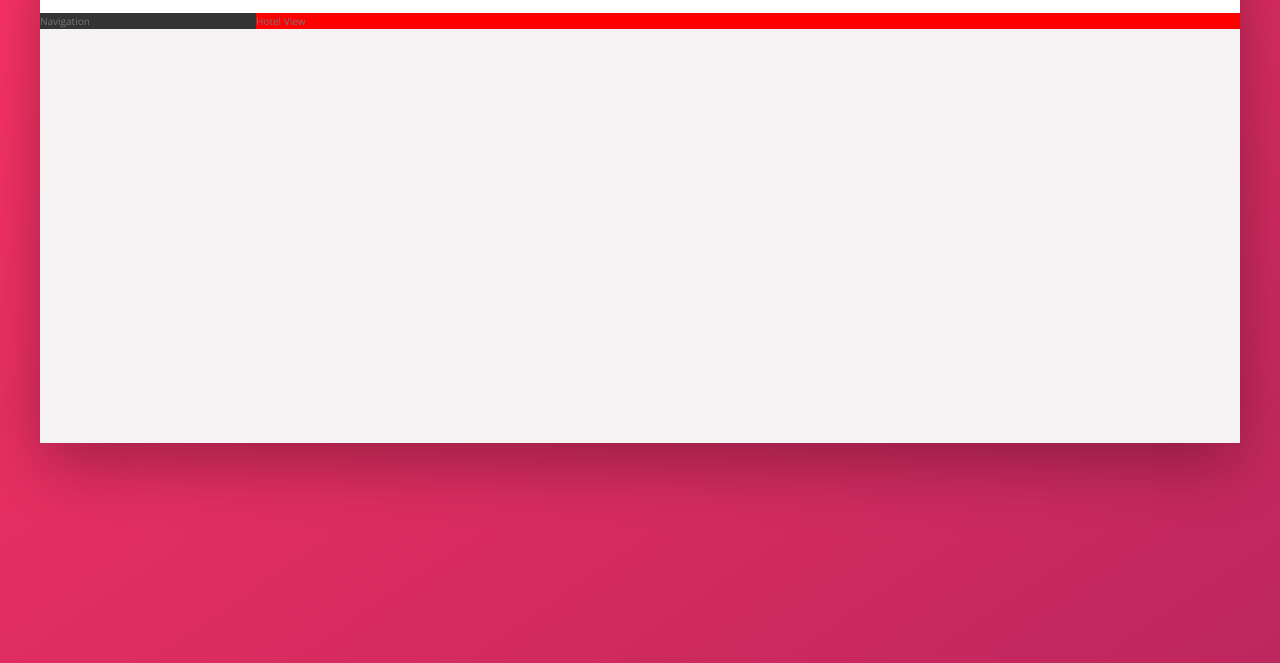
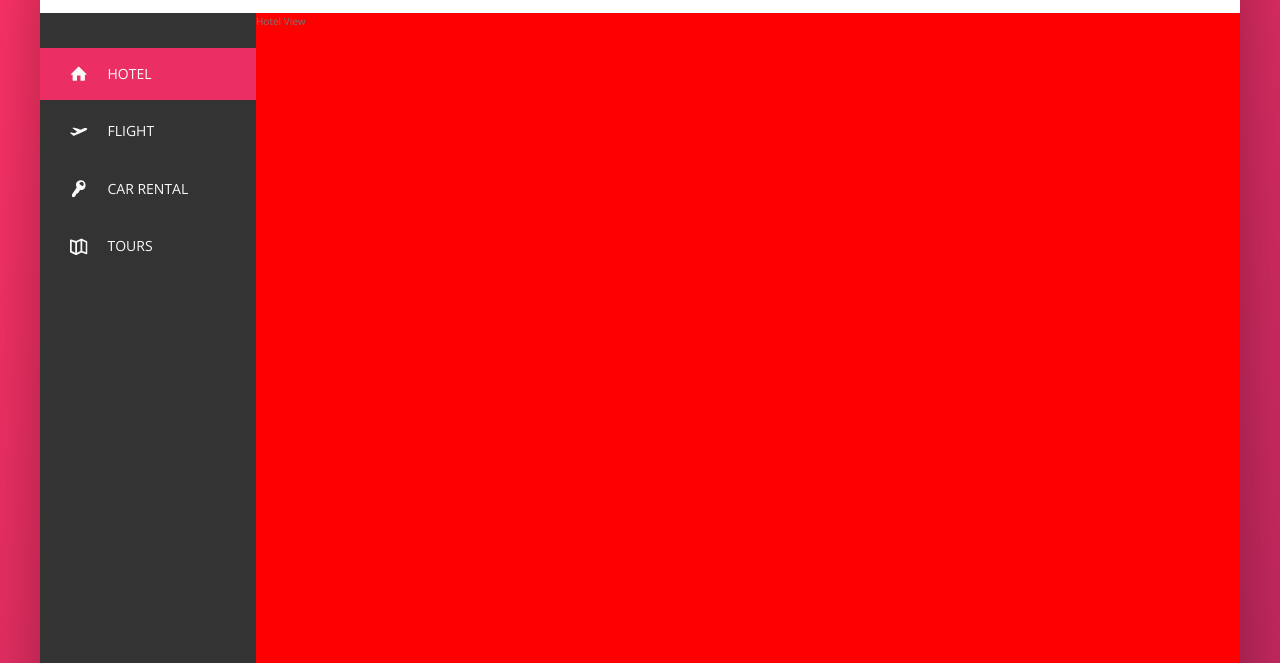
Before and after one commit to BaryRas/trillo_booking_app, a website: page index.html in a window 1280 px wide. Shown: the part 137-800 px from the top of the page. Drawn offline with nearby package versions, Linux system fonts and the light colour scheme.

Commit message:
feat: navbar
- Adding and styling navbar

```diff
--- a/index.html
+++ b/index.html
@@ -44,7 +44,43 @@
             </header>
             <div class="content">
                 <nav class="sidebar">
-                    Navigation
+                    <ul class="side-nav">
+                        <li class="side-nav_item side-nav_item--active">
+                            <a href="#" class="side-nav_link">
+                                <svg class="side-nav_icon">
+                                    <use xlink:href="img/sprite.svg#icon-home"></use>
+                                </svg>
+                                <span>Hotel</span>
+                            </a>
+                        </li>
+                        <li class="side-nav_item">
+                            <a href="#" class="side-nav_link">
+                                <svg class="side-nav_icon">
+                                    <use xlink:href="img/sprite.svg#icon-aircraft-take-off"></use>
+                                </svg>
+                                <span>Flight</span>
+                            </a>
+                        </li>
+                        <li class="side-nav_item">
+                            <a href="#" class="side-nav_link">
+                                <svg class="side-nav_icon">
+                                    <use xlink:href="img/sprite.svg#icon-key"></use>
+                                </svg>
+                                <span>Car Rental</span>
+                            </a>
+                        </li>
+                        <li class="side-nav_item">
+                            <a href="#" class="side-nav_link">
+                                <svg class="side-nav_icon">
+                                    <use xlink:href="img/sprite.svg#icon-map"></use>
+                                </svg>
+                                <span>Tours</span>
+                            </a>
+                        </li>
+                    </ul>
+                    <div class="legal">
+                        &copy; 2019 by BaryRas. All rights reserved.
+                    </div>
                 </nav>
                 <main class="hotel-view">
                     Hotel View
--- a/sass/_components.scss
+++ b/sass/_components.scss
@@ -136,3 +136,74 @@
     }
 
 }
+
+
+//////////////////////////////////////////////////
+// SIDE NAVIGATION
+.side-nav {
+    font-size: 1.4rem;
+    list-style: none;
+    margin-top: 3.5rem;
+
+    &_item {
+        position: relative;
+
+        &:not(:last-child) {
+            margin-bottom: .5rem;
+        }
+    }
+
+    &_item::before {
+        content: "";
+        position: absolute;
+        top: 0;
+        left: 0;
+        height: 100%;
+        width: 3px;
+        background-color: var(--color-primary);
+        transform: scaleY(0);
+        transition: transform .2s,
+                    width .4s cubic-bezier(1,0,0,1) .2s,
+                    background-color .1s;
+    }
+
+    &_item:hover::before,
+    &_item--active::before {
+        transform: scaleY(1);
+        width: 100%;
+    }
+
+    &_item:active::before {
+        background-color: var(--color-primary-light);
+    }
+
+    &_link:link,
+    &_link:visited {
+        color: var(--color-grey-light-1);
+        text-decoration: none;
+        text-transform: uppercase;
+        display: block;
+        padding: 1.5rem 3rem;
+        position: relative;
+        z-index: 10;
+
+        display: flex;
+        align-items: center;
+    }
+
+    &_icon {
+        height: 1.75rem;
+        width: 1.75rem;
+        margin-right: 2rem;
+        fill: currentColor; // cuurent color or parent color
+    }
+}
+
+//////////////////////////////////////////////////
+// LEGAL TEXTE
+.legal {
+    font-size: 1.2rem;
+    color: var(--color-grey-light-4);
+    text-align: center;
+    padding: 2.5rem;
+}
--- a/sass/_layout.scss
+++ b/sass/_layout.scss
@@ -26,10 +26,13 @@
     background-color: var(--color-grey-dark-1);
 
     flex: 0 0 18%;
+    display: flex;
+    flex-direction: column;
+    justify-content: space-between;
 }
 
 .hotel-view {
     background-color: red;
-
+    height: 80rem;
     flex: 1;
 }
```
Also changed, not shown: css/style.css.
